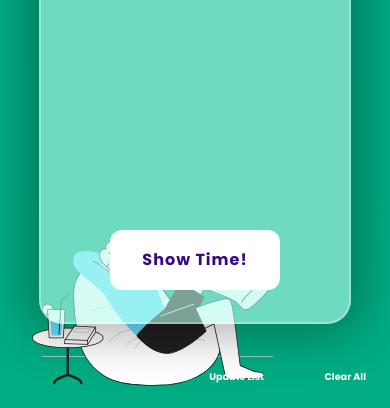
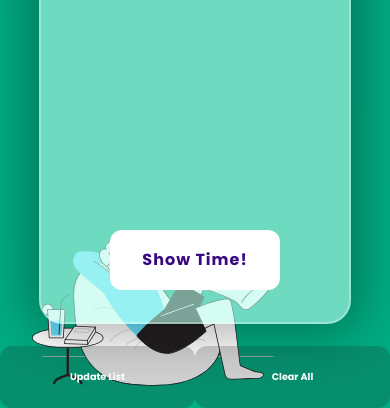
Before and after one commit to KokoBell/showtime, a plain HTML site: page index.html in a window 390 px wide. Shown: the part 436-844 px from the top of the page. Drawn offline with Linux system fonts and the light colour scheme.

Commit message:
Upd: add responsiveness to operator controls

```diff
--- a/style.css
+++ b/style.css
@@ -84,7 +84,7 @@ body {
     font-weight: 700;
     font-size: 0.6rem;
     bottom: 0;
-    right: 102px;
+    right: 100px;
     padding: 24px;
     cursor: pointer;
     font-family: 'Poppins';
@@ -93,11 +93,13 @@ body {
 .clear,
 .update {
     z-index: 90;
+    background-color: #1e1e1e36;
+    border-radius: 12px;
 }
 
 .clear:hover,
 .update:hover {
-    background-color: #1e1e1e49;
+    background-color: #1e1e1e7c;
     border-radius: 12px;
 }
 
@@ -179,6 +181,21 @@ body {
     .updateInput {
         bottom: 180px;
     }
+
+    .clear {
+        right: 0;
+    }
+
+    .update {
+        left: 0;
+    }
+
+    .clear,
+    .update {
+        width: 50%;
+        background-color: #1e1e1e36;
+        border-radius: 12px;
+    }
 }
 
 @keyframes gradient {
```
